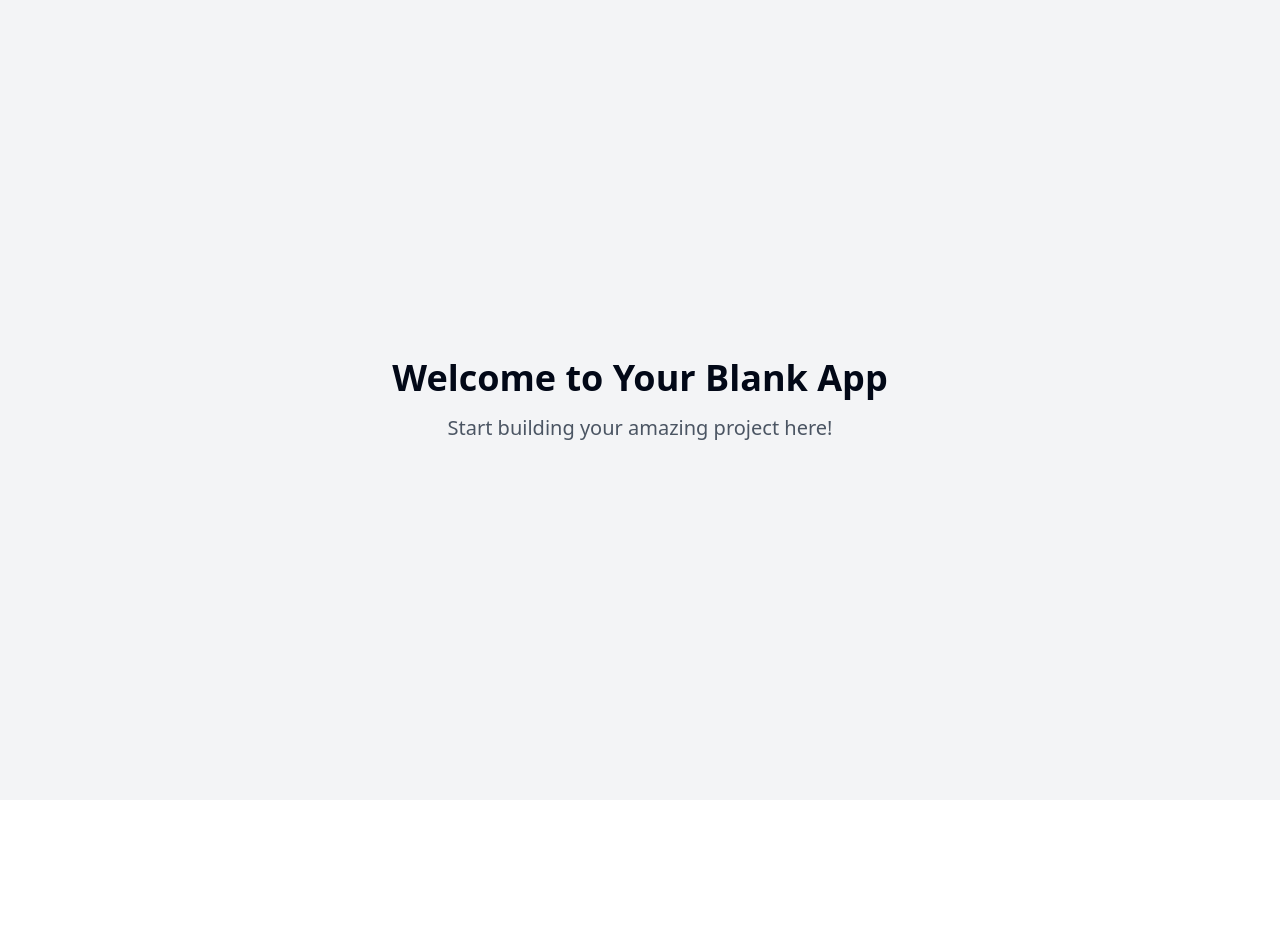
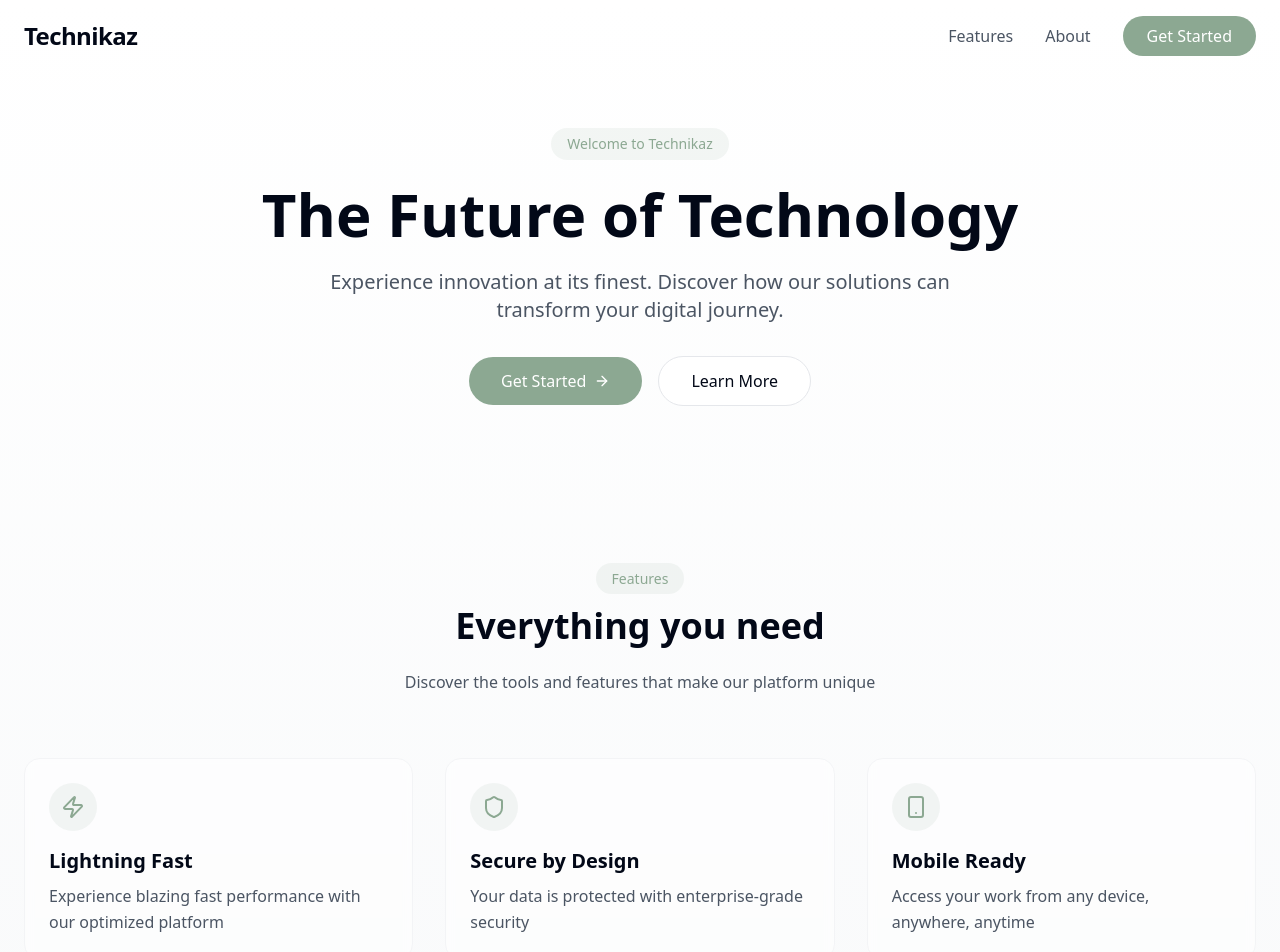
Before and after one commit to ayushmokal/technikaz-webplay, a React (Vite) app: page / in a window 1280 px wide. Shown: the top 952 px of the page. Before the commit the page ends 800 px from the top, so only its background shows below. Built offline with nearby package versions, Linux system fonts and the light colour scheme.

Commit message:
Add sample webpage with text
Implemented a sample webpage that displays the text "technikaz". This serves as a placeholder for further development and customization.
[skip gpt_engineer]

```diff
--- /dev/null
+++ b/src/components/FeatureCard.tsx
@@ -0,0 +1,19 @@
+interface FeatureCardProps {
+  title: string;
+  description: string;
+  icon: React.ReactNode;
+}
+
+const FeatureCard = ({ title, description, icon }: FeatureCardProps) => {
+  return (
+    <div className="group p-6 rounded-2xl bg-white/50 backdrop-blur-sm border border-gray-100 hover:shadow-lg transition-all duration-300 animate-fade-up">
+      <div className="h-12 w-12 rounded-full bg-primary/10 flex items-center justify-center mb-4 group-hover:scale-110 transition-transform">
+        {icon}
+      </div>
+      <h3 className="text-xl font-semibold mb-2">{title}</h3>
+      <p className="text-gray-600 leading-relaxed">{description}</p>
+    </div>
+  );
+};
+
+export default FeatureCard;
--- /dev/null
+++ b/src/components/Navbar.tsx
@@ -0,0 +1,46 @@
+import { useState, useEffect } from "react";
+
+const Navbar = () => {
+  const [scrolled, setScrolled] = useState(false);
+
+  useEffect(() => {
+    const handleScroll = () => {
+      setScrolled(window.scrollY > 20);
+    };
+    window.addEventListener("scroll", handleScroll);
+    return () => window.removeEventListener("scroll", handleScroll);
+  }, []);
+
+  return (
+    <nav
+      className={`fixed top-0 left-0 right-0 z-50 transition-all duration-300 px-6 py-4 ${
+        scrolled
+          ? "bg-white/80 backdrop-blur-lg shadow-sm"
+          : "bg-transparent"
+      }`}
+    >
+      <div className="max-w-7xl mx-auto flex items-center justify-between">
+        <h1 className="text-2xl font-semibold tracking-tight">Technikaz</h1>
+        <div className="flex items-center gap-8">
+          <a
+            href="#features"
+            className="text-gray-600 hover:text-gray-900 transition-colors"
+          >
+            Features
+          </a>
+          <a
+            href="#about"
+            className="text-gray-600 hover:text-gray-900 transition-colors"
+          >
+            About
+          </a>
+          <button className="bg-primary px-6 py-2 rounded-full text-primary-foreground hover:opacity-90 transition-opacity">
+            Get Started
+          </button>
+        </div>
+      </div>
+    </nav>
+  );
+};
+
+export default Navbar;
--- a/src/pages/Index.tsx
+++ b/src/pages/Index.tsx
@@ -1,12 +1,69 @@
-// Update this page (the content is just a fallback if you fail to update the page)
+import { ArrowRight, Zap, Shield, Smartphone } from "lucide-react";
+import Navbar from "../components/Navbar";
+import FeatureCard from "../components/FeatureCard";
 
 const Index = () => {
   return (
-    <div className="min-h-screen flex items-center justify-center bg-gray-100">
-      <div className="text-center">
-        <h1 className="text-4xl font-bold mb-4">Welcome to Your Blank App</h1>
-        <p className="text-xl text-gray-600">Start building your amazing project here!</p>
-      </div>
+    <div className="min-h-screen bg-gradient-to-b from-white to-gray-50">
+      <Navbar />
+
+      {/* Hero Section */}
+      <section className="pt-32 pb-20 px-6">
+        <div className="max-w-7xl mx-auto text-center">
+          <span className="inline-block animate-fade-up px-4 py-1.5 rounded-full bg-primary/10 text-primary text-sm font-medium mb-6">
+            Welcome to Technikaz
+          </span>
+          <h1 className="text-5xl md:text-6xl font-bold mb-6 animate-fade-up" style={{ animationDelay: "0.1s" }}>
+            The Future of Technology
+          </h1>
+          <p className="text-xl text-gray-600 mb-8 max-w-2xl mx-auto animate-fade-up" style={{ animationDelay: "0.2s" }}>
+            Experience innovation at its finest. Discover how our solutions can transform your digital journey.
+          </p>
+          <div className="flex items-center justify-center gap-4 animate-fade-up" style={{ animationDelay: "0.3s" }}>
+            <button className="px-8 py-3 bg-primary text-white rounded-full hover:opacity-90 transition-opacity flex items-center gap-2">
+              Get Started <ArrowRight className="w-4 h-4" />
+            </button>
+            <button className="px-8 py-3 bg-white border border-gray-200 rounded-full hover:bg-gray-50 transition-colors">
+              Learn More
+            </button>
+          </div>
+        </div>
+      </section>
+
+      {/* Features Section */}
+      <section id="features" className="py-20 px-6">
+        <div className="max-w-7xl mx-auto">
+          <div className="text-center mb-16">
+            <span className="px-4 py-1.5 rounded-full bg-primary/10 text-primary text-sm font-medium">
+              Features
+            </span>
+            <h2 className="text-4xl font-bold mt-4 mb-6">
+              Everything you need
+            </h2>
+            <p className="text-gray-600 max-w-2xl mx-auto">
+              Discover the tools and features that make our platform unique
+            </p>
+          </div>
+
+          <div className="grid md:grid-cols-3 gap-8">
+            <FeatureCard
+              icon={<Zap className="w-6 h-6 text-primary" />}
+              title="Lightning Fast"
+              description="Experience blazing fast performance with our optimized platform"
+            />
+            <FeatureCard
+              icon={<Shield className="w-6 h-6 text-primary" />}
+              title="Secure by Design"
+              description="Your data is protected with enterprise-grade security"
+            />
+            <FeatureCard
+              icon={<Smartphone className="w-6 h-6 text-primary" />}
+              title="Mobile Ready"
+              description="Access your work from any device, anywhere, anytime"
+            />
+          </div>
+        </div>
+      </section>
     </div>
   );
 };
--- a/tailwind.config.ts
+++ b/tailwind.config.ts
@@ -12,85 +12,56 @@ export default {
   theme: {
     container: {
       center: true,
-			padding: '2rem',
+      padding: "2rem",
       screens: {
-				'2xl': '1400px'
-			}
+        "2xl": "1400px",
+      },
     },
     extend: {
       colors: {
-				border: 'hsl(var(--border))',
-				input: 'hsl(var(--input))',
-				ring: 'hsl(var(--ring))',
-				background: 'hsl(var(--background))',
-				foreground: 'hsl(var(--foreground))',
+        border: "hsl(var(--border))",
+        input: "hsl(var(--input))",
+        ring: "hsl(var(--ring))",
+        background: "hsl(var(--background))",
+        foreground: "hsl(var(--foreground))",
         primary: {
-					DEFAULT: 'hsl(var(--primary))',
-					foreground: 'hsl(var(--primary-foreground))'
+          DEFAULT: "#8CA892",
+          foreground: "#FFFFFF",
         },
         secondary: {
-					DEFAULT: 'hsl(var(--secondary))',
-					foreground: 'hsl(var(--secondary-foreground))'
-				},
-				destructive: {
-					DEFAULT: 'hsl(var(--destructive))',
-					foreground: 'hsl(var(--destructive-foreground))'
-				},
-				muted: {
-					DEFAULT: 'hsl(var(--muted))',
-					foreground: 'hsl(var(--muted-foreground))'
+          DEFAULT: "#F5F5F5",
+          foreground: "#1A1A1A",
         },
         accent: {
-					DEFAULT: 'hsl(var(--accent))',
-					foreground: 'hsl(var(--accent-foreground))'
+          DEFAULT: "#E8ECE9",
+          foreground: "#1A1A1A",
         },
-				popover: {
-					DEFAULT: 'hsl(var(--popover))',
-					foreground: 'hsl(var(--popover-foreground))'
-				},
-				card: {
-					DEFAULT: 'hsl(var(--card))',
-					foreground: 'hsl(var(--card-foreground))'
-				},
-				sidebar: {
-					DEFAULT: 'hsl(var(--sidebar-background))',
-					foreground: 'hsl(var(--sidebar-foreground))',
-					primary: 'hsl(var(--sidebar-primary))',
-					'primary-foreground': 'hsl(var(--sidebar-primary-foreground))',
-					accent: 'hsl(var(--sidebar-accent))',
-					'accent-foreground': 'hsl(var(--sidebar-accent-foreground))',
-					border: 'hsl(var(--sidebar-border))',
-					ring: 'hsl(var(--sidebar-ring))'
-				}
-			},
-			borderRadius: {
-				lg: 'var(--radius)',
-				md: 'calc(var(--radius) - 2px)',
-				sm: 'calc(var(--radius) - 4px)'
       },
       keyframes: {
-				'accordion-down': {
-					from: {
-						height: '0'
+        "fade-up": {
+          "0%": {
+            opacity: "0",
+            transform: "translateY(20px)",
           },
-					to: {
-						height: 'var(--radix-accordion-content-height)'
-					}
+          "100%": {
+            opacity: "1",
+            transform: "translateY(0)",
           },
-				'accordion-up': {
-					from: {
-						height: 'var(--radix-accordion-content-height)'
         },
-					to: {
-						height: '0'
-					}
-				}
+        "fade-in": {
+          "0%": {
+            opacity: "0",
+          },
+          "100%": {
+            opacity: "1",
+          },
+        },
       },
       animation: {
-				'accordion-down': 'accordion-down 0.2s ease-out',
-				'accordion-up': 'accordion-up 0.2s ease-out'
-			}
-		}
+        "fade-up": "fade-up 0.5s ease-out",
+        "fade-in": "fade-in 0.3s ease-out",
+      },
+    },
   },
   plugins: [require("tailwindcss-animate")],
 } satisfies Config;
```
Lines whose indentation alone changed are shown as unchanged.
